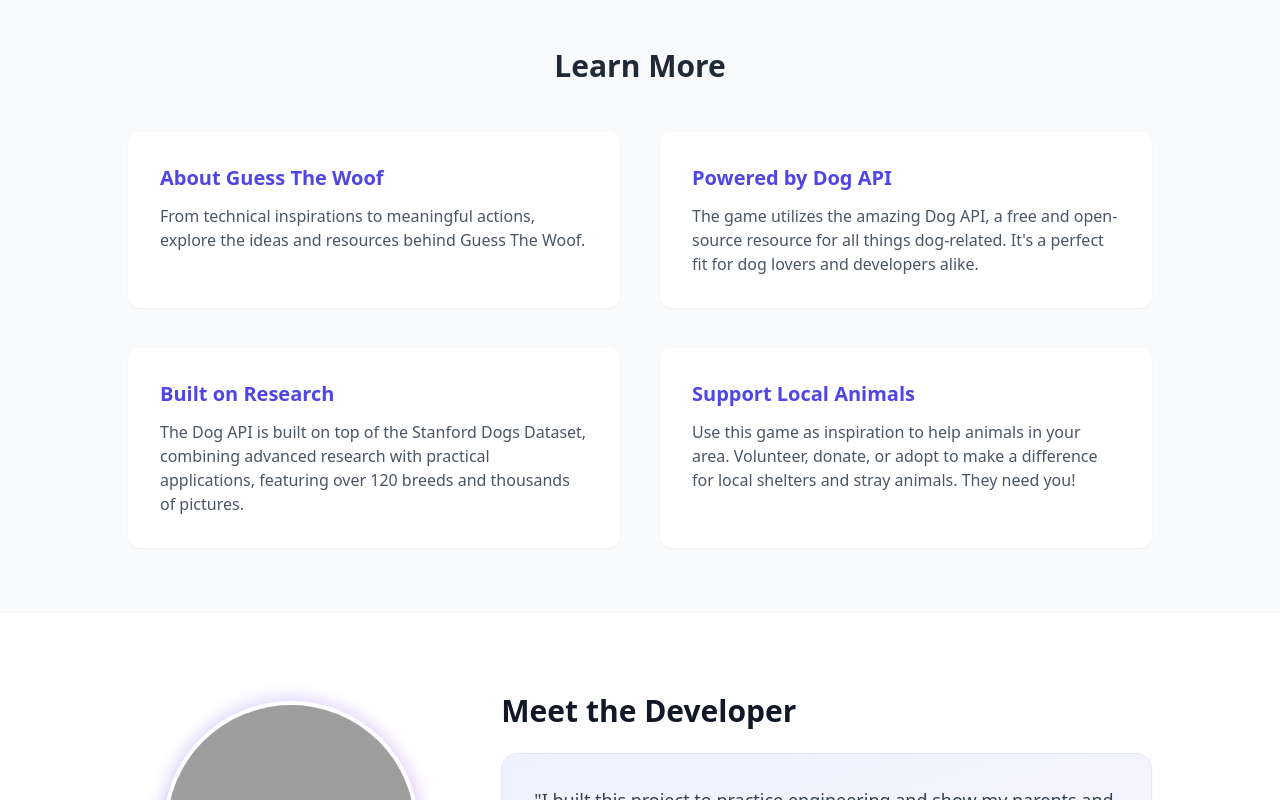
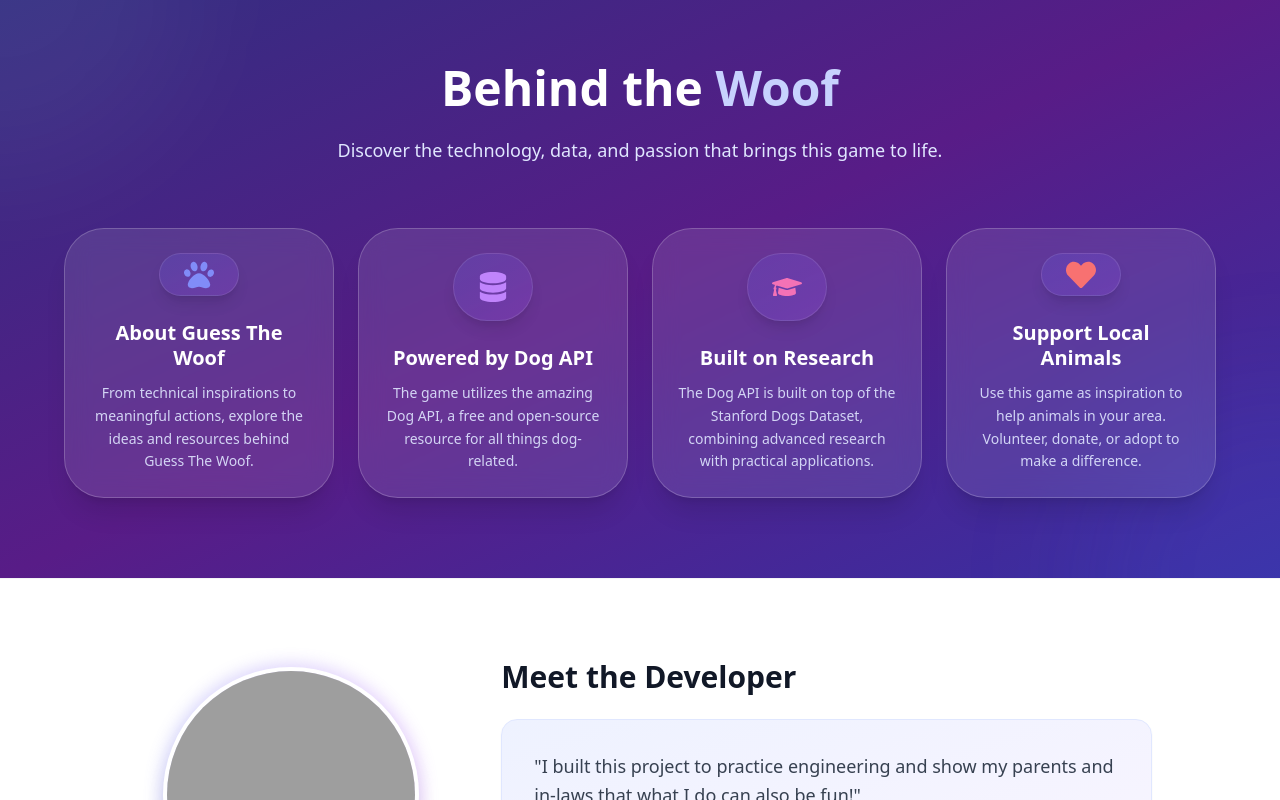
Before and after one commit to heliosalesjr/guess-the-woof, a React (Vite) app: page / in a window 1280 px wide. Shown: the part 1140-1940 px from the top of the page. Built offline with nearby package versions, Linux system fonts and the light colour scheme; no server answers; grey boxes are pictures that could not be loaded.

Commit message:
feat: redesign learn more section with glassmorphism and square cards

```diff
--- a/src/components/LearnMore.jsx
+++ b/src/components/LearnMore.jsx
@@ -1,42 +1,76 @@
 import React from 'react';
+import { motion } from 'framer-motion';
+import { FaPaw, FaDatabase, FaGraduationCap, FaHeart } from 'react-icons/fa';
 
 const LearnMore = () => {
+    const cards = [
+        {
+            icon: <FaPaw className="text-3xl text-indigo-400" />,
+            title: "About Guess The Woof",
+            description: "From technical inspirations to meaningful actions, explore the ideas and resources behind Guess The Woof."
+        },
+        {
+            icon: <FaDatabase className="text-3xl text-purple-400" />,
+            title: "Powered by Dog API",
+            description: "The game utilizes the amazing Dog API, a free and open-source resource for all things dog-related."
+        },
+        {
+            icon: <FaGraduationCap className="text-3xl text-pink-400" />,
+            title: "Built on Research",
+            description: "The Dog API is built on top of the Stanford Dogs Dataset, combining advanced research with practical applications."
+        },
+        {
+            icon: <FaHeart className="text-3xl text-red-400" />,
+            title: "Support Local Animals",
+            description: "Use this game as inspiration to help animals in your area. Volunteer, donate, or adopt to make a difference."
+        }
+    ];
+
     return (
-        <section id="learn-more" className="py-16 px-6 bg-gray-50">
-            <div className="max-w-5xl mx-auto">
-                <h2 className="text-3xl font-bold text-center text-gray-800 mb-12">Learn More</h2>
+        <section id="learn-more" className="relative py-20 px-6 bg-gradient-to-br from-indigo-900 via-purple-900 to-indigo-800 overflow-hidden">
+            {/* Decorative Background Elements */}
+            <div className="absolute top-0 left-0 w-96 h-96 bg-white/5 rounded-full blur-3xl -translate-x-1/2 -translate-y-1/2"></div>
+            <div className="absolute bottom-0 right-0 w-96 h-96 bg-indigo-500/10 rounded-full blur-3xl translate-x-1/2 translate-y-1/2"></div>
 
-                <div className="grid md:grid-cols-2 gap-10">
-                    <div className="bg-white p-8 rounded-xl shadow-sm hover:shadow-md transition-shadow">
-                        <h3 className="text-xl font-bold text-indigo-600 mb-3">About Guess The Woof</h3>
-                        <p className="text-gray-600">
-                            From technical inspirations to meaningful actions, explore the ideas and resources behind Guess The Woof.
-                        </p>
-                    </div>
+            <div className="max-w-6xl mx-auto relative z-10 text-center">
+                <motion.div
+                    initial={{ opacity: 0, y: 20 }}
+                    whileInView={{ opacity: 1, y: 0 }}
+                    viewport={{ once: true }}
+                    transition={{ duration: 0.6 }}
+                >
+                    <h2 className="text-4xl md:text-5xl font-extrabold text-white mb-6">
+                        Behind the <span className="text-indigo-200">Woof</span>
+                    </h2>
+                    <p className="text-indigo-100 text-lg max-w-2xl mx-auto mb-16">
+                        Discover the technology, data, and passion that brings this game to life.
+                    </p>
+                </motion.div>
 
-                    <div className="bg-white p-8 rounded-xl shadow-sm hover:shadow-md transition-shadow">
-                        <h3 className="text-xl font-bold text-indigo-600 mb-3">Powered by Dog API</h3>
-                        <p className="text-gray-600">
-                            The game utilizes the amazing Dog API, a free and open-source resource for all things dog-related.
-                            It's a perfect fit for dog lovers and developers alike.
-                        </p>
-                    </div>
+                <div className="grid md:grid-cols-2 lg:grid-cols-4 gap-6">
+                    {cards.map((card, index) => (
+                        <motion.div
+                            key={index}
+                            initial={{ opacity: 0, scale: 0.9 }}
+                            whileInView={{ opacity: 1, scale: 1 }}
+                            viewport={{ once: true }}
+                            transition={{ duration: 0.5, delay: index * 0.1 }}
+                            whileHover={{ y: -10, scale: 1.02 }}
+                            className="aspect-square bg-white/10 backdrop-blur-md border border-white/20 p-6 rounded-[2.5rem] flex flex-col items-center justify-center text-center hover:bg-white/20 hover:border-white/40 transition-all duration-300 shadow-xl group relative overflow-hidden"
+                        >
+                            <div className="absolute inset-0 bg-gradient-to-br from-white/5 to-transparent opacity-0 group-hover:opacity-100 transition-opacity duration-500"></div>
 
-                    <div className="bg-white p-8 rounded-xl shadow-sm hover:shadow-md transition-shadow">
-                        <h3 className="text-xl font-bold text-indigo-600 mb-3">Built on Research</h3>
-                        <p className="text-gray-600">
-                            The Dog API is built on top of the Stanford Dogs Dataset, combining advanced research with practical applications,
-                            featuring over 120 breeds and thousands of pictures.
-                        </p>
-                    </div>
-
-                    <div className="bg-white p-8 rounded-xl shadow-sm hover:shadow-md transition-shadow">
-                        <h3 className="text-xl font-bold text-indigo-600 mb-3">Support Local Animals</h3>
-                        <p className="text-gray-600">
-                            Use this game as inspiration to help animals in your area. Volunteer, donate, or adopt to make a difference
-                            for local shelters and stray animals. They need you!
-                        </p>
-                    </div>
+                            <div className="mb-6 bg-gradient-to-br from-indigo-500/20 to-purple-500/20 w-20 h-20 rounded-full flex items-center justify-center shadow-lg group-hover:scale-110 group-hover:rotate-12 transition-all duration-300 border border-white/10">
+                                {card.icon}
+                            </div>
+                            <h3 className="text-xl font-bold text-white mb-3 leading-tight">
+                                {card.title}
+                            </h3>
+                            <p className="text-indigo-100 text-sm leading-relaxed font-medium opacity-90">
+                                {card.description}
+                            </p>
+                        </motion.div>
+                    ))}
                 </div>
             </div>
         </section>
```
